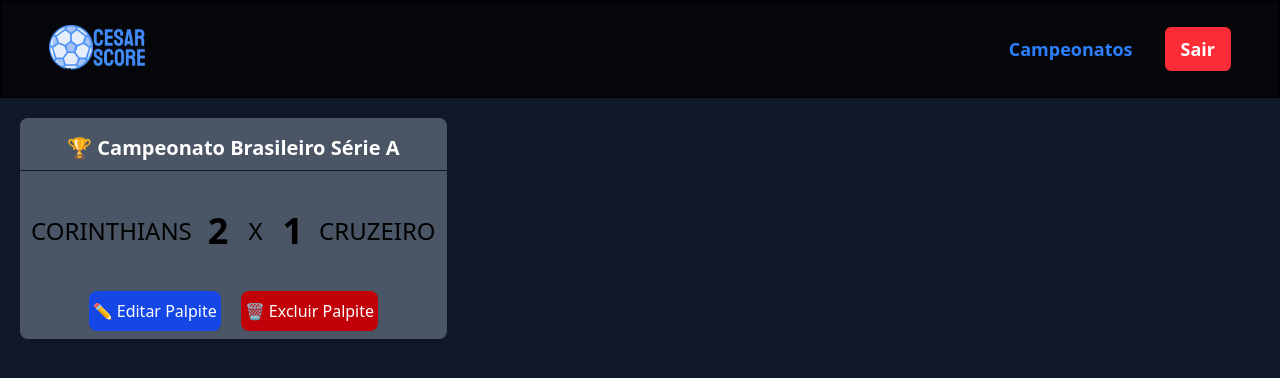
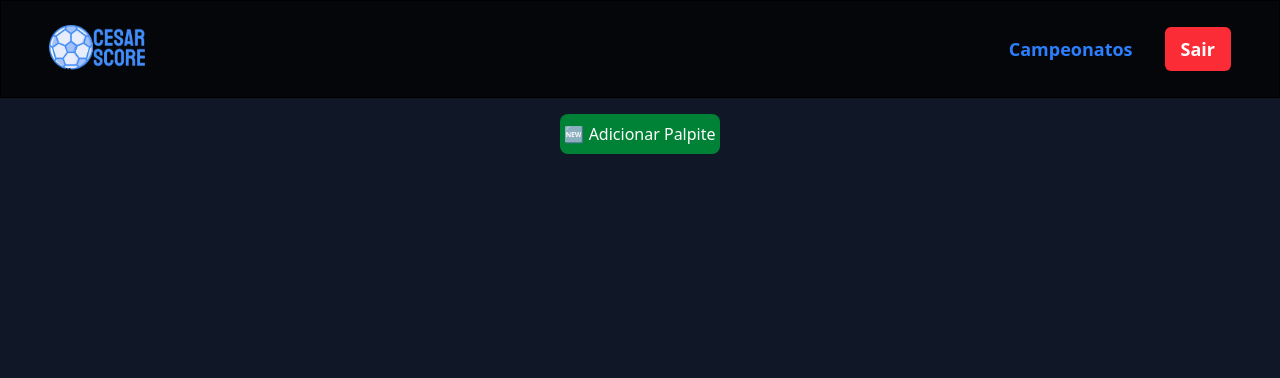
Before and after one commit to rafa-lsc/futebol-data, a Next.js app: page /palpites in a window 1280 px wide. Shown: the top 378 px of the page. Built offline with nearby package versions, Linux system fonts and the light colour scheme.

Commit message:
feat: permitindo adicionar palpite

```diff
--- a/db/usuarios-db.json
+++ b/db/usuarios-db.json
@@ -22,5 +22,11 @@
     "name": "agora vai",
     "email": "agora@gmail.com",
     "password": "$2b$10$lJ4JhVRRp9IiKe0xmM0mj.ZPKs1sRHlziADTLJFS7Nk3Ioz5HQI/a"
+  },
+  {
+    "id": "1765328694583",
+    "name": "eduardo",
+    "email": "eduardobrandao0311@gmail.com",
+    "password": "$2b$10$ifAo8RtFilK3hw/1aAaW2ewCPQmT8ijnD7QMNWe6Pcacry5xscXKe"
   }
 ]
--- a/src/app/palpites/page.tsx
+++ b/src/app/palpites/page.tsx
@@ -1,12 +1,112 @@
+"use client";
+
 import HeaderLogado from "@/src/components/HeaderLogado";
 import Jogo from "@/src/components/Jogo";
+import { useState } from "react";
 
 export default function Palpites() {
+  const [mostraForm, setMostraForm] = useState(false);
+  const [formInfo, setFormInfo] = useState({nomeCamp:'', nomeTimeA: '', nomeTimeB: '', qtdGolsA: 0, qtdGolsB: 0})
+  const [adicionaPalpite, setAdicionaPalpite] = useState(false)
+  const [erro, setErro] = useState("");
+
+  const handleInserir = () => {
+    setMostraForm(!mostraForm);
+    setAdicionaPalpite(false)
+    const apagaPalpite = {
+      nomeCamp: "",
+      nomeTimeA: "",
+      nomeTimeB: "",
+      qtdGolsA: 0,
+      qtdGolsB: 0,
+    }
+    setFormInfo(apagaPalpite)
+  };
+
+  const handleAdicionaPalpite = (e) => {
+    e.preventDefault();
+
+    const form = e.target;
+
+    if(form.nomeCamp.value === "" || form.nomeTimeA.value === "" || form.nomeTimeB.value === "" || Number(form.qtdGolsA.value) < 0 || Number(form.qtdGolsB.value) < 0){
+      setAdicionaPalpite(false)
+      alert("Verifique se todos os campos foram preenchidos e se a quantidade de gols é maior que 0");
+    }else{
+      const novoPalpite = {
+        nomeCamp: form.nomeCamp.value,
+        nomeTimeA: form.nomeTimeA.value,
+        nomeTimeB: form.nomeTimeB.value,
+        qtdGolsA: Number(form.qtdGolsA.value),
+        qtdGolsB: Number(form.qtdGolsB.value),
+      }
+      setFormInfo(novoPalpite);
+      setAdicionaPalpite(true);
+      setMostraForm(!mostraForm)
+    }
+  }
+
   return (
     <div className="min-h-screen bg-gray-900">
       <HeaderLogado />
       <main className="flex-grow">
-        <Jogo />
+        <div className="flex items-center justify-center py-4">
+          <button
+            onClick={handleInserir}
+            className="bg-green-700 cursor-pointer rounded-lg py-2 px-1 text-white hover:bg-green-500 transition-colors"
+          >
+            🆕 Adicionar Palpite
+          </button>
+        </div>
+
+        {/* mostrar ou não formulário para adicionar palpite */}
+        {mostraForm && (
+          <div className="flex justify-center rounded-lg">
+            <form
+              onSubmit={handleAdicionaPalpite}
+              className="bg-gray-700 text-white flex flex-col gap-3 justify-center items-center px-3 py-2 rounded-lg"
+              action=""
+            >
+              <div className="flex gap-3">
+                <label htmlFor="nomeCamp">Nome do Campeonato: </label>
+                <input
+                  className="bg-white"
+                  type="text"
+                  id="nomeCamp"
+                  name="nomeCamp"
+                  placeholder="ex.: Champions"
+                />
+              </div>
+              <div className="flex gap-3">
+                <label htmlFor="nomeTimeA">Nome do Primeiro Time: </label>
+                <input type="text" id="nomeTimeA" name="nomeTimeA" />
+              </div>
+              <div className="flex gap-3">
+                <label htmlFor="qtdGolsA">
+                  Quantidade de gols do Primeiro Time:{" "}
+                </label>
+                <input type="number" id="qtdGolsA" name="qtdGolsA" />
+              </div>
+              <div className="flex gap-3">
+                <label htmlFor="nomeTimeB">Nome do Segundo Time: </label>
+                <input type="text" id="nomeTimeB" name="nomeTimeB" />
+              </div>
+              <div className="flex gap-3">
+                <label htmlFor="qtdGolsB">
+                  Quantidade de gols do Segundo Time:{" "}
+                </label>
+                <input type="number" id="qtdGolsB" name="qtdGolsB" />
+              </div>
+              <button type="submit" className="bg-blue-500 cursor-pointer p-2 rounded-lg hover:bg-blue-700 transition-colors text-white">
+                Adicionar!
+              </button>
+            </form>
+          </div>
+        )}
+
+        {adicionaPalpite && (
+          <Jogo nomeCampeonato={formInfo.nomeCamp} timeA={formInfo.nomeTimeA} timeB={formInfo.nomeTimeB} golsA={formInfo.qtdGolsA} golsB={formInfo.qtdGolsB}/>
+        )}
+
       </main>
     </div>
   );
--- a/src/components/Jogo/index.tsx
+++ b/src/components/Jogo/index.tsx
@@ -1,10 +1,18 @@
-export default function Jogo() {
+interface JogoProps{
+  nomeCampeonato: string,
+  timeA: string,
+  timeB: string,
+  golsA: number,
+  golsB: number
+}
+
+export default function Jogo({nomeCampeonato, timeA, timeB, golsA, golsB}: JogoProps) {
   return (
     <div className="bg-gray-600 flex flex-col gap-5 rounded-lg w-1/3 py-2 m-5 justify-center items-center">
       {/* nome do campeonato */}
       <div className="w-1/1 border-b border-gray-900 py-2">
         <h2 className="text-xl text-white font-bold text-center">
-          🏆 Campeonato Brasileiro Série A
+          🏆 {nomeCampeonato}
         </h2>
       </div>
 
@@ -13,14 +21,14 @@
         <div className="flex gap-5 justify-center py-5 items-center">
           {/* time A */}
           <div className="flex gap-4 justify-center items-center">
-            <p className="text-2xl">CORINTHIANS</p>
-            <p className="text-4xl font-bold"> 2 </p>
+            <p className="text-2xl">{timeA}</p>
+            <p className="text-4xl font-bold"> {golsA} </p>
           </div>
           <p className="text-2xl"> X </p>
           {/* time B */}
           <div className="flex gap-4 justify-center items-center">
-            <p className="text-4xl font-bold"> 1 </p>
-            <p className="text-2xl">CRUZEIRO</p>
+            <p className="text-4xl font-bold"> {golsB} </p>
+            <p className="text-2xl">{timeB}</p>
           </div>
         </div>
 
```
